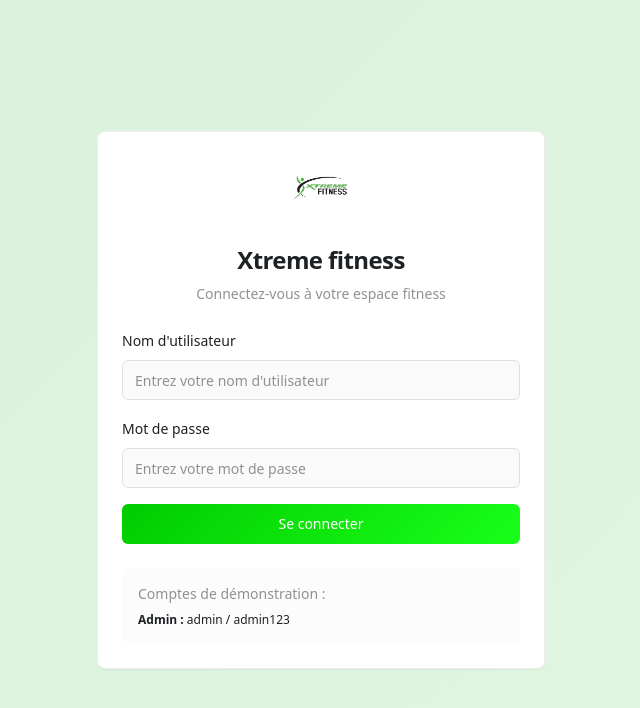
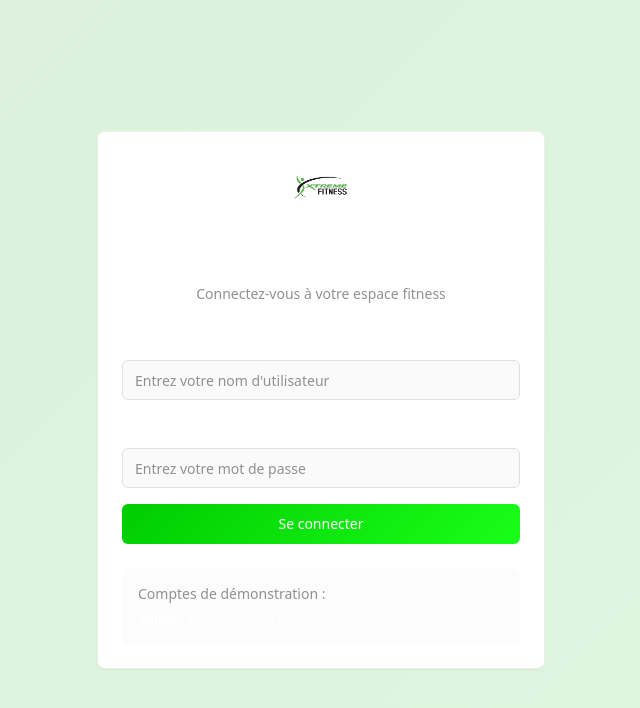
Before and after one commit to Appwiss/fit-course-manager, a React (Vite) app: page / in a window 1280 px wide. Shown: the top 708 px of the page, without its empty margins (319-959 px from the left). Built offline with nearby package versions, Linux system fonts and the light colour scheme.

Commit message:
Update index.css

```diff
--- a/src/index.css
+++ b/src/index.css
@@ -7,14 +7,25 @@
 @layer base {
   :root {
     /* Thème light avec nouvelles couleurs */
+
+/* Couleur de fond */
 --background: 0 0% 96%;
-    --foreground: 210 8% 13%;
+
+/* Texte premier niveau (blanc) */
+--foreground: 0 0% 100%;
+
+/* Texte deuxième niveau (dégradé de vert clair) */
+--foreground-secondary: linear-gradient(
+    90deg,
+    hsl(120, 60%, 80%) 0%,
+    hsl(120, 70%, 65%) 100%
+);
 
 --card: 0 0% 100%;
-    --card-foreground: 210 8% 13%;
+--card-foreground: 0 0% 100%;
 
 --popover: 0 0% 100%;
-    --popover-foreground: 210 8% 13%;
+--popover-foreground: 0 0% 100%;
 
 /* Couleurs principales - Vert vif */
 --primary: 120 100% 40%;
@@ -30,7 +41,7 @@
 
 /* Accent - Gris clair */
 --accent: 0 0% 96%;
-    --accent-foreground: 210 8% 13%;
+--accent-foreground: 0 0% 100%;
 
 /* Success - Vert clair */
 --success: 120 100% 55%;
@@ -46,6 +57,8 @@
 --border: 0 0% 88%;
 --input: 0 0% 88%;
 --ring: 120 100% 40%;
+
+
 
     /* Gradients fitness */
     --gradient-primary: linear-gradient(135deg, hsl(var(--primary)), hsl(var(--primary-glow)));
```
Lines whose indentation alone changed are shown as unchanged.
